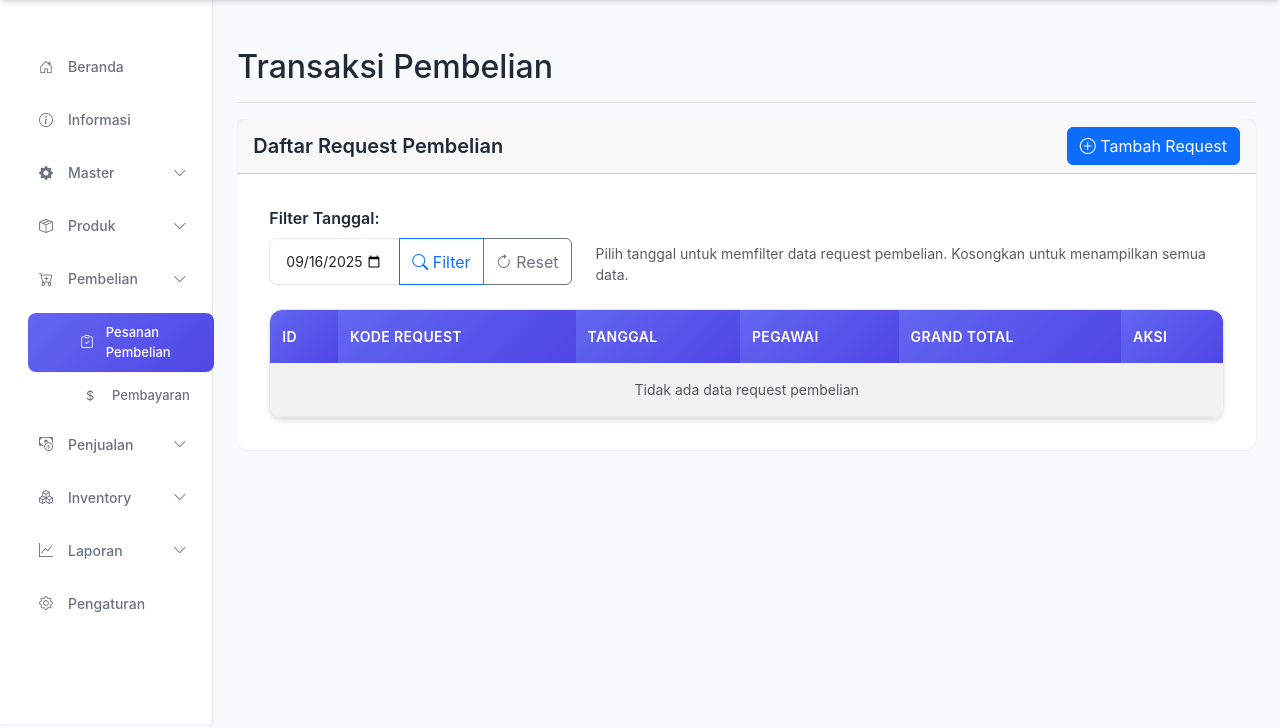
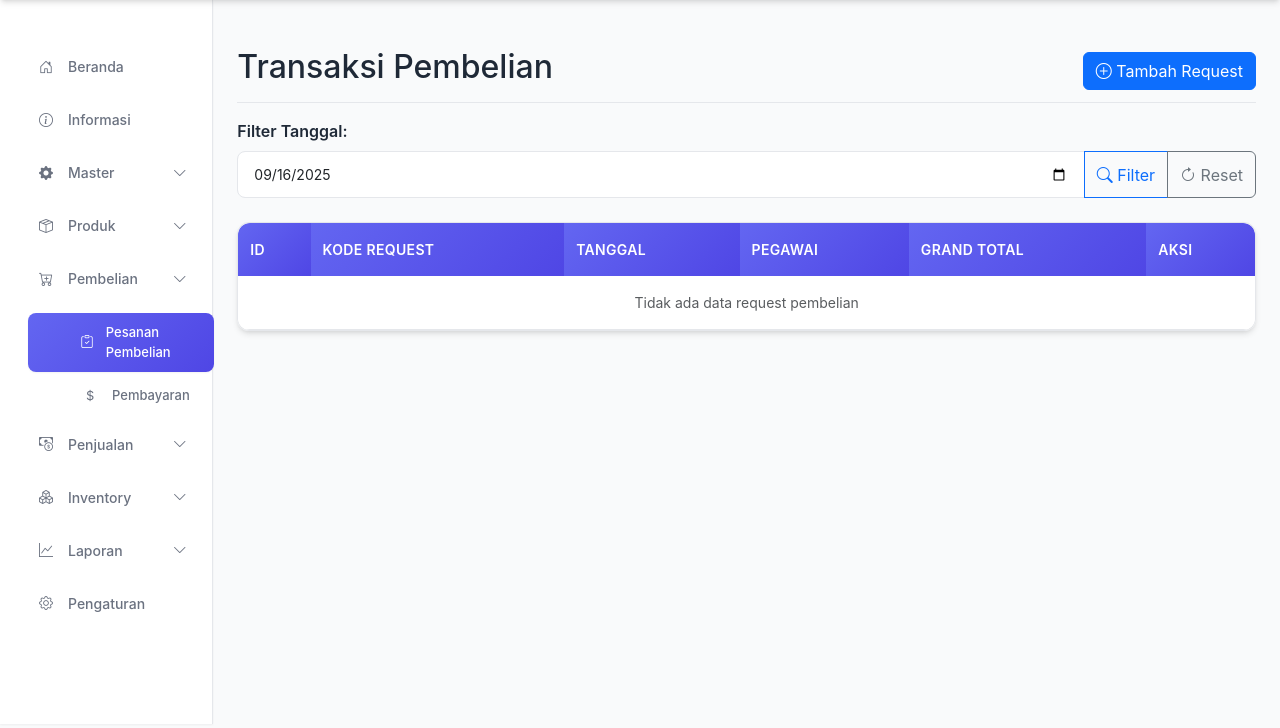
Before and after one commit to samcodingcoach/MentimunAPI, a PHP site: page /pembelian.php in a window 1280 px wide. Shown: the part 72-800 px from the top of the page. Run offline with PHP 8.4, Linux system fonts and the light colour scheme; the visitor is signed in with stand-in values (Sample User, id 1); data that the repository does not hold is empty; some libraries are stand-ins or nearby versions.

Commit message:
fix design

```diff
--- a/public/admin/pembelian.php
+++ b/public/admin/pembelian.php
@@ -389,6 +389,13 @@ while ($row = mysqli_fetch_assoc($result_vendor)) {
         <main class="col-md-9 ms-sm-auto col-lg-10 px-md-4">
           <div class="d-flex justify-content-between flex-wrap flex-md-nowrap align-items-center pt-3 pb-2 mb-3 border-bottom">
             <h1 class="h2">Transaksi Pembelian</h1>
+            <button type="button" class="btn btn-primary" data-bs-toggle="modal" data-bs-target="#modalAddRequest">
+              <i class="bi bi-plus-circle"></i> Tambah Request
+            </button>
+          </div>
+          <div>
+
+
           </div>
 
           <?php if ($message): ?>
@@ -406,17 +413,12 @@ while ($row = mysqli_fetch_assoc($result_vendor)) {
           <?php endif; ?>
 
           <!-- Daftar Request / PO -->
-          <div class="card mb-4">
-            <div class="card-header d-flex justify-content-between align-items-center">
-              <h5 class="card-title mb-0">Daftar Request Pembelian</h5>
-              <button type="button" class="btn btn-primary" data-bs-toggle="modal" data-bs-target="#modalAddRequest">
-                <i class="bi bi-plus-circle"></i> Tambah Request
-              </button>
-            </div>
-            <div class="card-body">
+          <div class="mb-4">
+
+            <div>
               <!-- Filter Tanggal -->
               <div class="row mb-4">
-                <div class="col-md-4">
+                <div class="col-md-12">
                   <label class="form-label fw-semibold">Filter Tanggal:</label>
                   <div class="input-group">
                     <input type="date" class="form-control" id="filter_tanggal" value="<?php echo date('Y-m-d'); ?>">
@@ -428,15 +430,11 @@ while ($row = mysqli_fetch_assoc($result_vendor)) {
                     </button>
                   </div>
                 </div>
-                <div class="col-md-8">
-                  <div class="d-flex align-items-end h-100">
-                    <small class="text-muted">Pilih tanggal untuk memfilter data request pembelian. Kosongkan untuk menampilkan semua data.</small>
-                  </div>
-                </div>
+
               </div>
 
               <div class="table-responsive">
-                <table class="table table-striped table-hover" id="table_requests">
+                <table class="table table-hover" id="table_requests">
                   <thead class="table-dark">
                     <tr>
                       <th>ID</th>
```
Also changed, not shown: gemini.md (+2 -0 lines).
